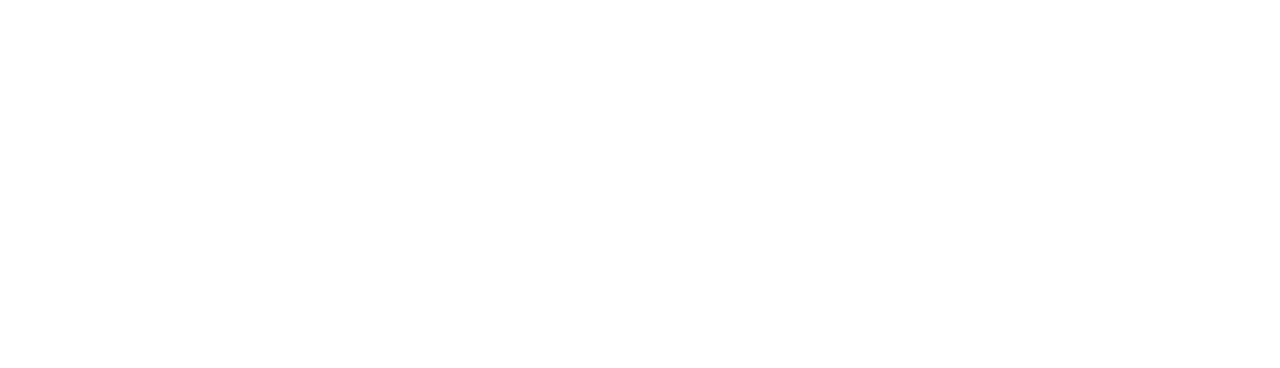
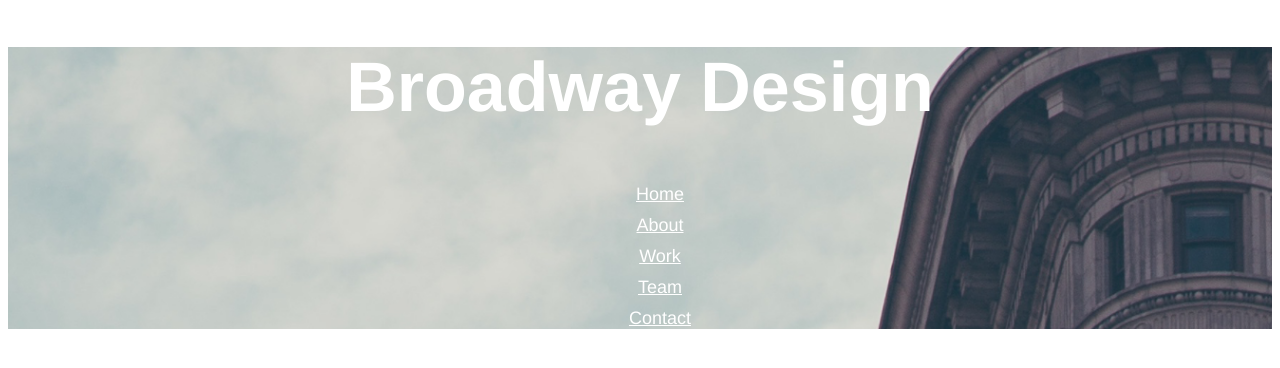
Before and after one commit to VSudowoodo/broadway, a plain HTML site: page index.html in a window 1280 px wide. Drawn offline with Linux system fonts and the light colour scheme.

Commit message:
Add header.

```diff
--- a/index.html
+++ b/index.html
@@ -4,8 +4,22 @@
   <head>
     <meta charset="utf-8">
     <title>Broadway</title>
+    <link rel="stylesheet" type="text/css" href="./resources/css/style.css">
   </head>
+
   <body>
-
+    <!-- Header -->
+    <div id="header">
+      <h1>Broadway Design</h1>
+      <nav>
+        <ul class="nav-links">
+          <li><a href="#">Home</a></li>
+          <li><a href="#">About</a></li>
+          <li><a href="#">Work</a></li>
+          <li><a href="#">Team</a></li>
+          <li><a href="#">Contact</a></li>
+        </ul>
+      </nav>
+    </div>
   </body>
 </html>
--- a/resources/css/style.css
+++ b/resources/css/style.css
@@ -1,8 +1,33 @@
 body {
   background-color: #fff;
   font-family: Helvetica;
+  text-align: center;
 }
 
 h1 {
   font-size: 70px;
+  font-weight: bold;
+  color: #fff;
 }
+
+h2 {
+
+}
+
+ul.nav-links {
+  list-style-type: none;
+}
+
+ul.nav-links li {
+  padding-top: 10px;
+}
+
+ul.nav-links li a {
+  font-size: 18px;
+  color: #fff;
+}
+
+#header {
+  background-image: url("../images/the-flatiron-building.png");
+  background-size: cover;
+}
```
